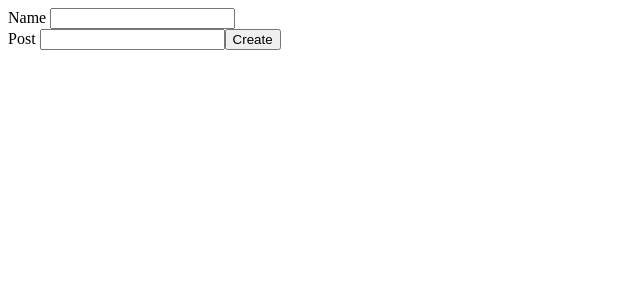
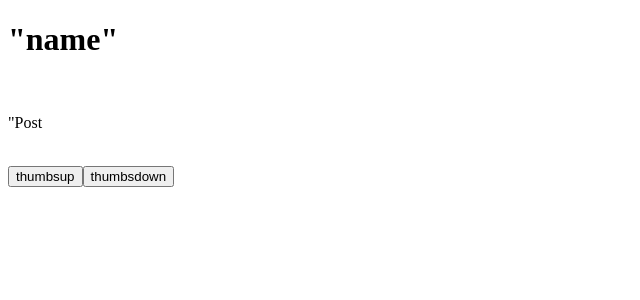
Before and after one commit to JimAdediran/SocialFeed, a React (Create React App) app: page / in a window 1280 px wide. Shown: the top 300 px of the page, without its empty margins (0-640 px from the left). Built offline with nearby package versions, Linux system fonts and the light colour scheme.

Commit message:
logic added to create post file, form for name and post

```diff
--- a/src/components/Post_Folder/Post.jsx
+++ b/src/components/Post_Folder/Post.jsx
@@ -1,16 +1,14 @@
 import React, {useState, useEffect} from "react";
 
-const Post = (props) =>{
+
+const Post = (props)=>{
     return(
-
-<form action="" method="post">
-    <label for="name">Name </label>
-    <input type="text" name="name"></input><br></br>
-    <label for="post">Post </label>
-    <input type="text" name="post"></input>
-    <button>Create</button>
-</form>
+<div>
+    <h1>"name"</h1><br></br>
+    <p>"Post</p><br></br>
+    <button>thumbsup</button><button>thumbsdown</button>
+</div>
     )
-};
+}
 
 export default Post;
```
Also changed, not shown: src/components/CreatePost/CreatePost.jsx (+17 -0 lines).
